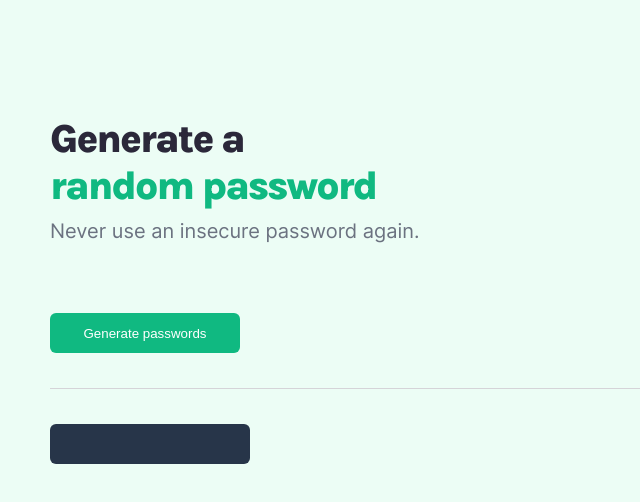
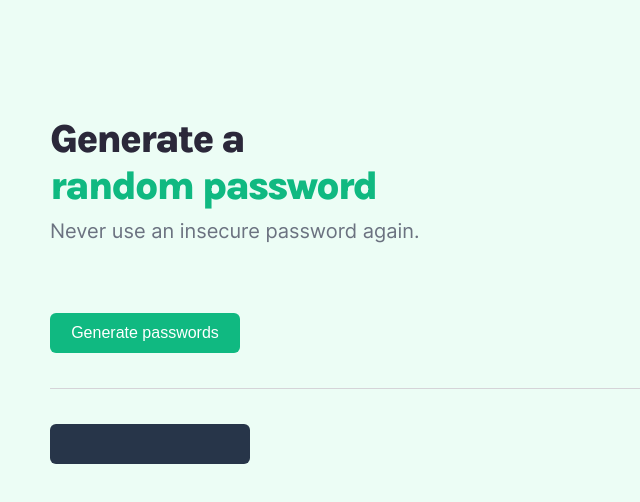
Before and after one commit to rontep/password-generator, a plain HTML site: page index.html in a window 1280 px wide. Shown: the full height of the page, 0-640 px from the left. Drawn offline with Linux system fonts and the light colour scheme.

Commit message:
Remove unneeded css rule, set font size for button

```diff
--- a/index.css
+++ b/index.css
@@ -12,7 +12,7 @@
 body {
     background-color: #ECFDF5;
     margin: 115px 50px;
-    font-family: Inter, Helvetica, 'Gill Sans', 'Gill Sans MT', Calibri, sans-serif;
+    font-family: Inter, Helvetica, 'Gill Sans', sans-serif;
 }
 
 h1 {
@@ -41,6 +41,7 @@ p {
     border-radius: 6px;
     border: none;
     margin-top: 50px;
+    font-size: 16px;
 }
 
 hr {
@@ -51,7 +52,6 @@ hr {
 }
 
 #passwords-container {
-    list-style-type: none;
     display: flex;
     justify-content: space-between;
 }
```
